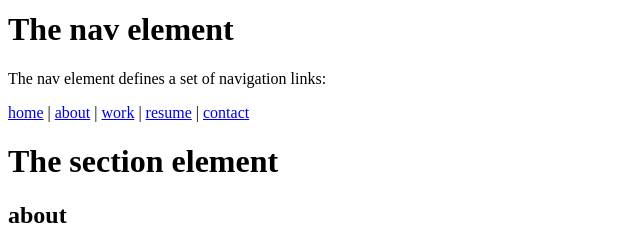
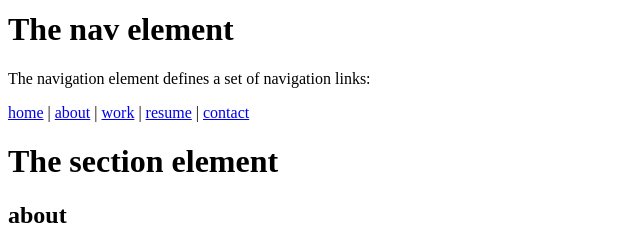
Before and after one commit to Yassine31884/gomycode-yassine, a plain HTML site: page index.html in a window 1280 px wide. Shown: the part 130-370 px from the top of the page, 0-640 px from the left. Drawn offline with Linux system fonts and the light colour scheme.

Commit message:
sentence has been changed

```diff
--- a/index.html
+++ b/index.html
@@ -26,7 +26,7 @@
     <header>
         <h1>The nav element</h1>
 
-<p>The nav element defines a set of navigation links:</p>
+<p>The navigation element defines a set of navigation links:</p>
 
 <nav>
 <a href="/home/">home</a> |
```
